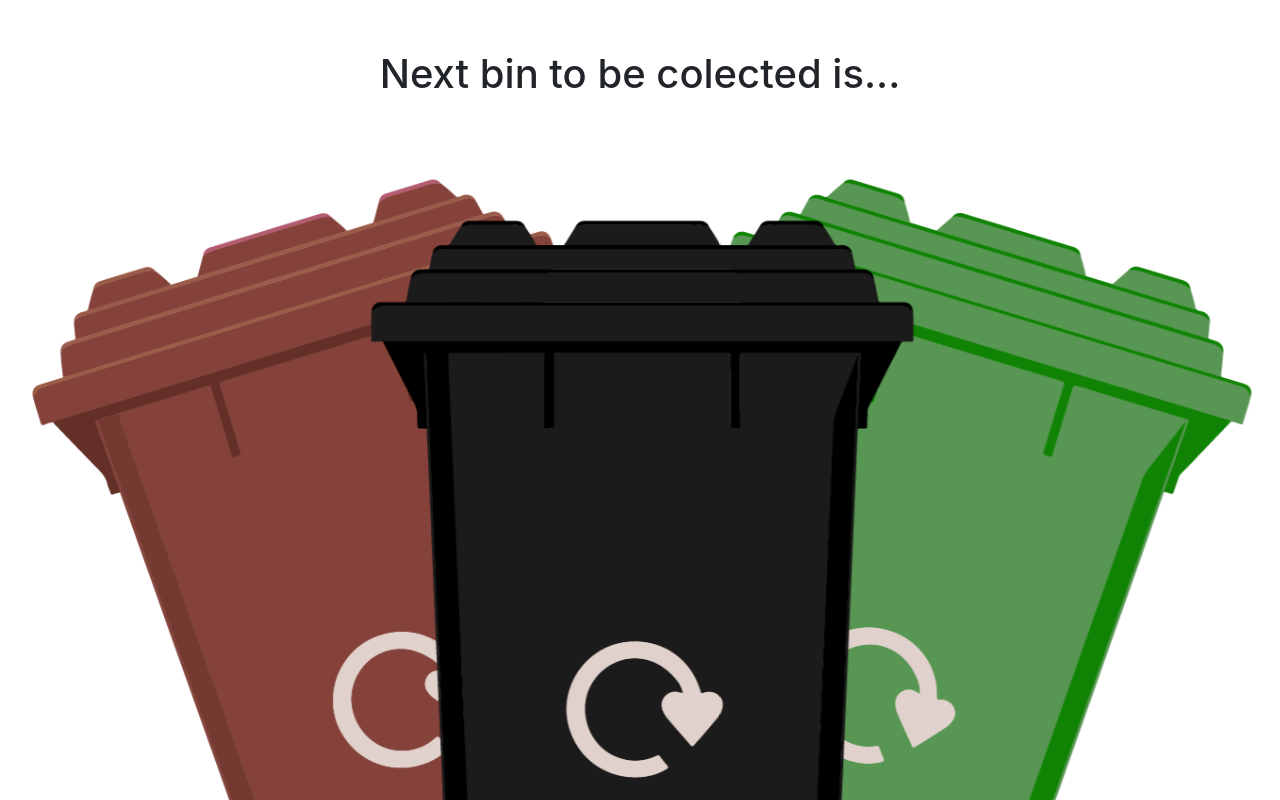
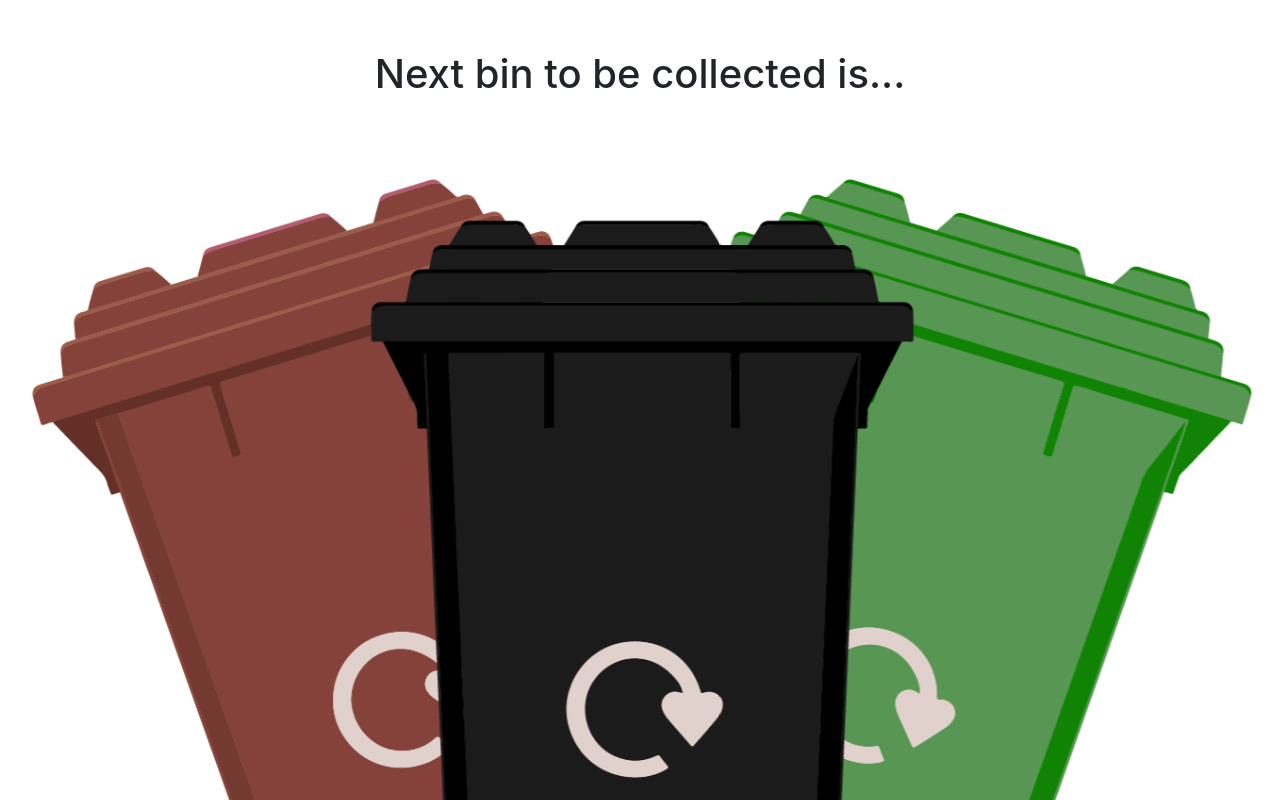
Before and after one commit to manson162/bins, a plain HTML site: page index.html in a window 1280 px wide. Shown: the top 800 px of the page. Drawn offline with nearby package versions, Linux system fonts and the light colour scheme.

Commit message:
fixed typo

```diff
--- a/index.html
+++ b/index.html
@@ -10,7 +10,7 @@
 <title>Bin Day</title>
 </head>
 <body>
-<h1>Next bin to be colected is...</h1>
+<h1>Next bin to be collected is...</h1>
 <img id="binImg" src="#" alt="Bins" width="100%" style="display:none" class="slide-in-elliptic-left-fwd"/>
 <h1 id="in" class="fade-in">in <strong id="countDown">3</strong><strong id="day"> days</strong></h1>
 <h1 id="today" style="display:none" class="fade-in">Today</h1>
```
